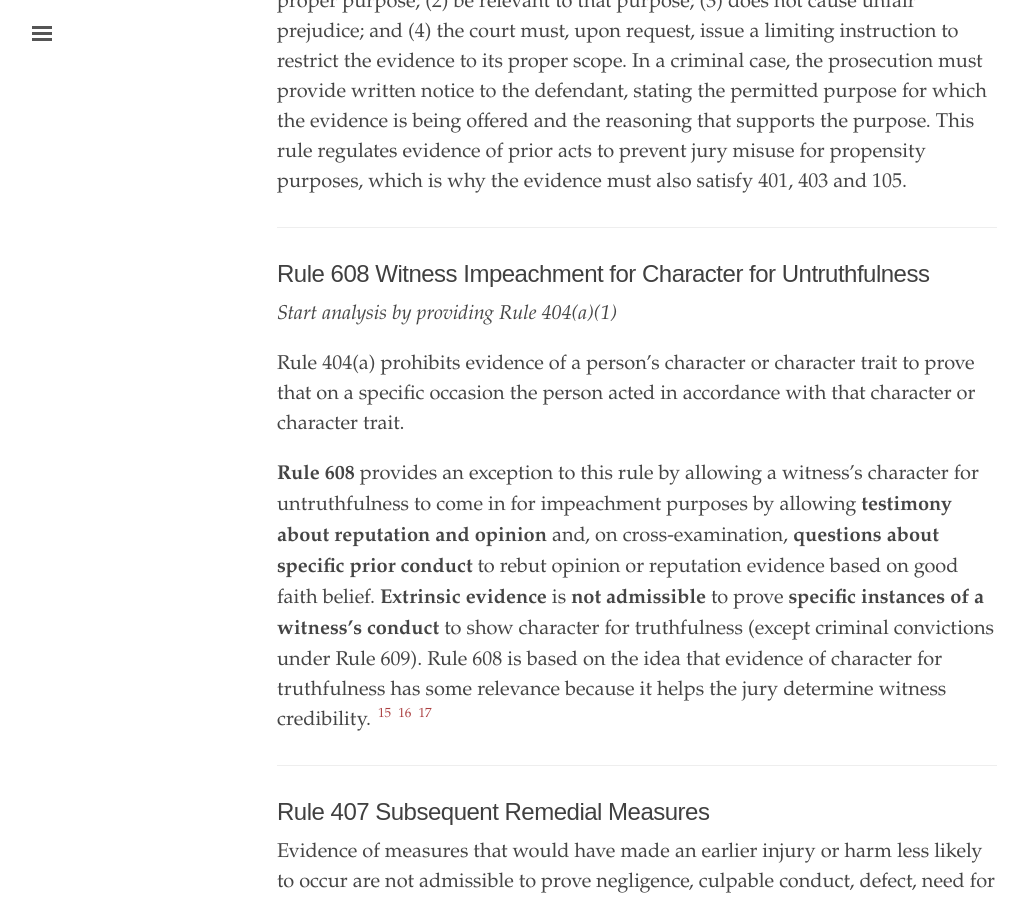
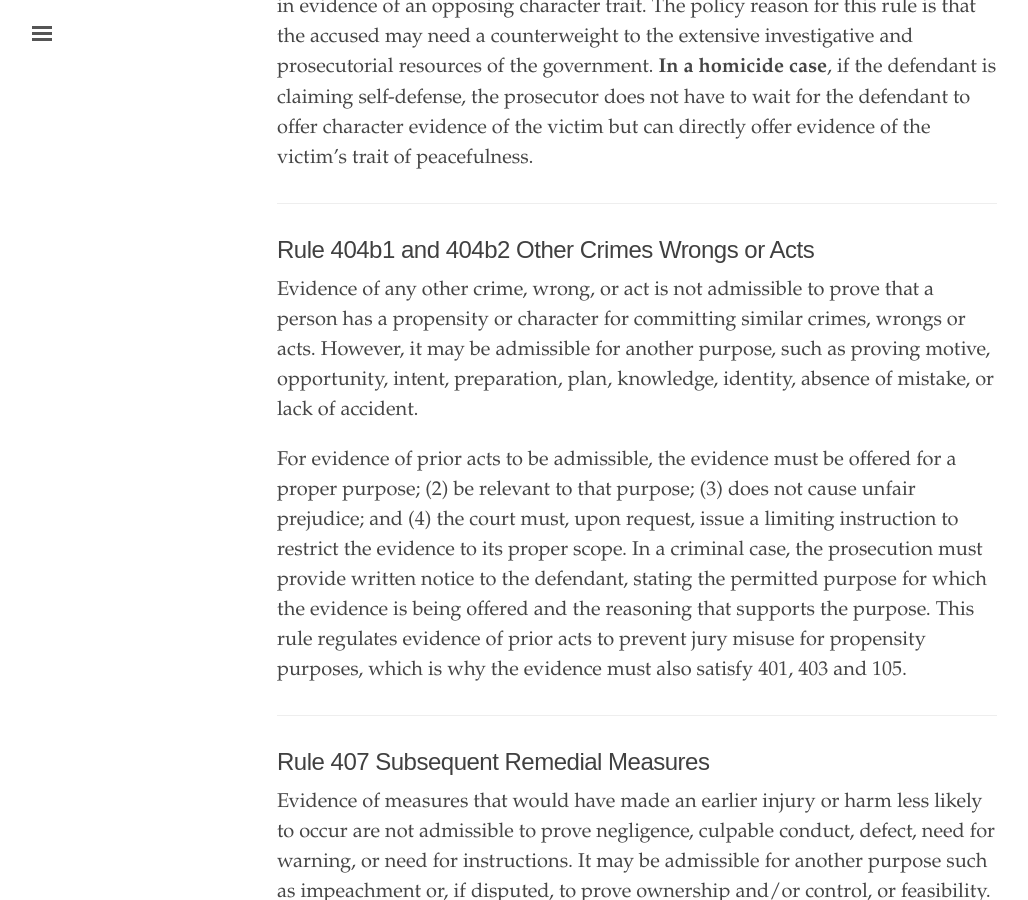
Before and after one commit to binipringle/right-to-be-forgotten, a Jekyll site: the page built from _texts/1-condensedoutline.md, in a window 1280 px wide and 900 px high, scrolled down 5322 px. Shown: the whole window, without its empty margins (3-1031 px from the left). Built offline with Jekyll 4.4.1, drawn with Linux system fonts in a browser that asks for light colours; some of the changed text lies outside the part shown.

Commit message:
updated condensed outline

```diff
--- a/_texts/1-condensedoutline.md
+++ b/_texts/1-condensedoutline.md
@@ -17,10 +17,10 @@
 - Rules 601 602 603 Witness Competency
 - Bias
 - Rule 613 Prior Inconsistent Statement
+- Rule 608 Witness Impeachment for Character for Untruthfulness
 - Rule 404a1 General Prohibition of Character Evidence
 - Rule 404a2 The Mercy Rule
 - Rule 404b1 and 404b2 Other Crimes Wrongs or Acts
-- Rule 608 Witness Impeachment for Character for Untruthfulness
 - Rule 407 Subsequent Remedial Measures
 - Rule 408 Compromise Offers and Negotiations
 - Rules 801 and 802 Hearsay
@@ -179,22 +193,6 @@
 Evidence of any other crime, wrong, or act is not admissible to prove that a person has a propensity or character for committing similar crimes, wrongs or acts. However, it may be admissible for another purpose, such as proving motive, opportunity, intent, preparation, plan, knowledge, identity, absence of mistake, or lack of accident.
 
 For evidence of prior acts to be admissible, the evidence must be offered for a proper purpose; (2) be relevant to that purpose; (3) does not cause unfair prejudice; and (4) the court must, upon request, issue a limiting instruction to restrict the evidence to its proper scope. In a criminal case, the prosecution must provide written notice to the defendant,  stating the permitted purpose for which the evidence is being offered and the reasoning that supports the purpose. This rule regulates evidence of prior acts to prevent jury misuse for propensity purposes, which is why the evidence must also satisfy 401, 403 and 105.
-
----
-
-## Rule 608 Witness Impeachment for Character for Untruthfulness
-
-*Start analysis by providing Rule 404(a)(1)*
-
-Rule 404(a) prohibits evidence of a person’s character or character trait to prove that on a specific occasion the person acted in accordance with that character or character trait.
-
-**Rule 608** provides an exception to this rule by allowing a witness’s character for untruthfulness to come in for impeachment purposes by allowing **testimony about reputation and opinion** and, on cross-examination, **questions about specific prior conduct** to rebut opinion or reputation evidence based on good faith belief. **Extrinsic evidence** is **not admissible** to prove **specific instances of a witness’s conduct** to show character for truthfulness (except criminal convictions under Rule 609). Rule 608 is based on the idea that evidence of character for truthfulness has some relevance because it helps the jury determine witness credibility. [^15] [^16] [^17]
-
-[^15]:Renda v. King 347 F.3d 550 (3d Cir. 2003) *illustrates witness impeachment for character for untruthfulness (Rules 404a1, 608)* (district court abused its discretion in excluding evidence of Trooper King's good character for truthfulness because Renda attacked King's character for truthfulness by arguing during her opening statement that the jury should not believe King not because of bias but because he was corrupt and improperly performed his official duties.)
-
-[^16]:United States v. Jones, 763 F.2d 518, 522 (2d Cir. 1985) *illustrates witness impeachment for character for untruthfulness (Rules 404a1, 608)* (holding that attacks on a witness's character for truthfulness in opening statements may qualify under the "otherwise" portion of Rule 608(a)).
-
-[^17]:United States v. Martinez 923 F.3d 806 (10th Cir. 2019) *illustrates witness impeachment for character for untruthfulness (Rules 404a1, 608)* (no abuse of discretion in district court’s exclusion of defendant’s character-for-truthfulness evidence; the clear purpose of the prosecutor’s cross-examination was challenge defendant's veracity with respect to a specific issue in the present case [his intent], not his general truthfulness. See  Kauz, 188 F.2d at 10 [“The mere fact that a witness is contradicted by other evidence in the case does not constitute an attack upon his reputation for truth and veracity"]. "If this be an attack on Defendant’s character for truthfulness, then such an attack occurs whenever the prosecution puts on evidence contrary to a witness’s account.")
 
 ---
 
```
Also changed, not shown: other parts of _texts/1-condensedoutline.md (+16 -2 lines).
